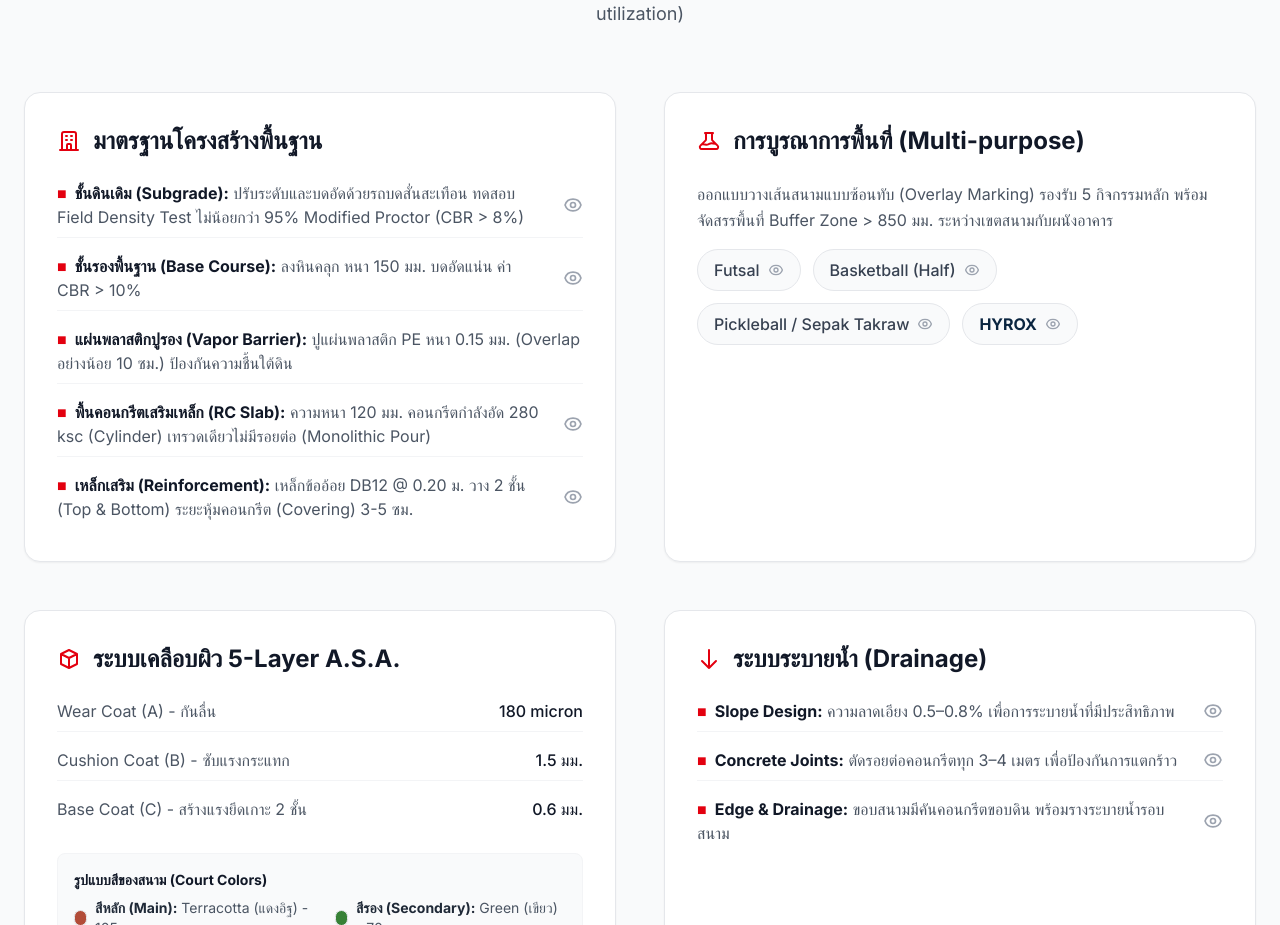
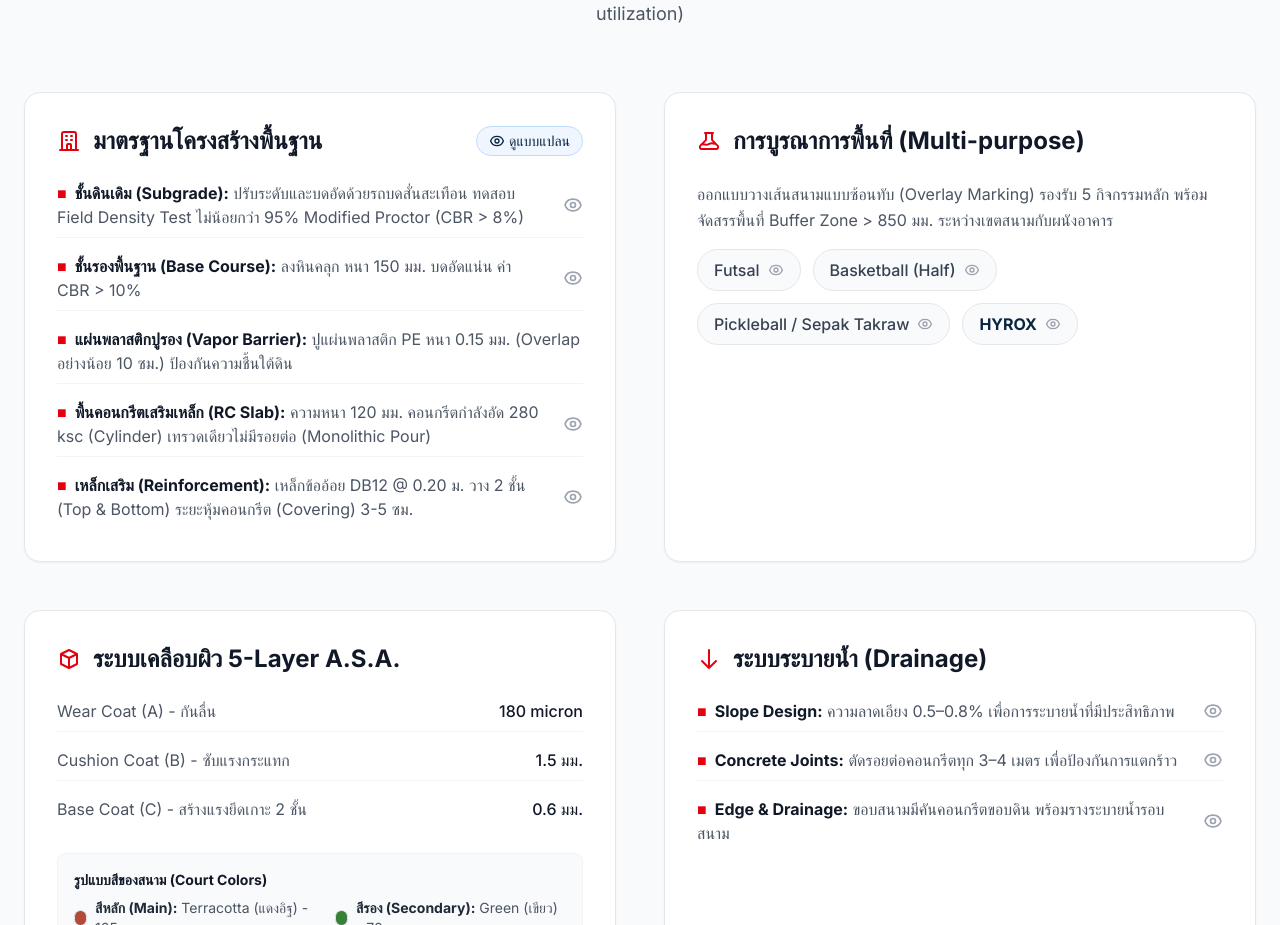
Before and after one commit to suteechu/CourtHeim, a React (Vite) app: page / in a window 1280 px wide. Shown: the part 3574-4499 px from the top of the page. Built offline with nearby package versions, Linux system fonts and the light colour scheme.

Commit message:
Add view blueprint button to Foundation header

```diff
--- a/src/components/Specifications.jsx
+++ b/src/components/Specifications.jsx
@@ -17,9 +17,15 @@ const Specifications = () => {
         <div className="grid grid-cols-1 md:grid-cols-2 gap-8 lg:gap-12">
           {/* Card 1: Engineering Standards */}
           <div className="bg-white p-8 rounded-2xl border border-gray-200 shadow-sm h-full flex flex-col">
-            <h3 className="text-2xl font-bold mb-6 flex items-center text-gray-900">
-              <svg className="w-6 h-6 mr-3 text-heim-red" fill="none" stroke="currentColor" viewBox="0 0 24 24" xmlns="http://www.w3.org/2000/svg"><path strokeLinecap="round" strokeLinejoin="round" strokeWidth={2} d="M19 21V5a2 2 0 00-2-2H7a2 2 0 00-2 2v16m14 0h2m-2 0h-5m-9 0H3m2 0h5M9 7h1m-1 4h1m4-4h1m-1 4h1m-5 10v-5a1 1 0 011-1h2a1 1 0 011 1v5m-4 0h4" /></svg>
-              มาตรฐานโครงสร้างพื้นฐาน
+            <h3 className="text-2xl font-bold mb-6 flex items-center justify-between text-gray-900 w-full">
+              <div className="flex items-center">
+                <svg className="w-6 h-6 mr-3 text-heim-red" fill="none" stroke="currentColor" viewBox="0 0 24 24" xmlns="http://www.w3.org/2000/svg"><path strokeLinecap="round" strokeLinejoin="round" strokeWidth={2} d="M19 21V5a2 2 0 00-2-2H7a2 2 0 00-2 2v16m14 0h2m-2 0h-5m-9 0H3m2 0h5M9 7h1m-1 4h1m4-4h1m-1 4h1m-5 10v-5a1 1 0 011-1h2a1 1 0 011 1v5m-4 0h4" /></svg>
+                มาตรฐานโครงสร้างพื้นฐาน
+              </div>
+              <button onClick={() => setModalContent({ src: './foundation_blueprint.jpg', caption: 'แบบขยายรายละเอียดฐานราก/แผ่นพื้นชั้น' })} className="text-sm font-normal text-heim-blue bg-blue-50 hover:bg-blue-100 px-3 py-1 rounded-full transition-colors flex items-center border border-blue-200" title="ดูแบบแปลน">
+                <svg className="w-4 h-4 mr-1" fill="none" stroke="currentColor" viewBox="0 0 24 24"><path strokeLinecap="round" strokeLinejoin="round" strokeWidth="2" d="M15 12a3 3 0 11-6 0 3 3 0 016 0z"></path><path strokeLinecap="round" strokeLinejoin="round" strokeWidth="2" d="M2.458 12C3.732 7.943 7.523 5 12 5c4.478 0 8.268 2.943 9.542 7-1.274 4.057-5.064 7-9.542 7-4.477 0-8.268-2.943-9.542-7z"></path></svg>
+                ดูแบบแปลน
+              </button>
             </h3>
             <ul className="space-y-4 text-gray-600">
               <li className="flex items-center justify-between border-b border-gray-100 pb-2">
```
Also changed, not shown: 1 other file (tests, documents, lock files or other folders).
